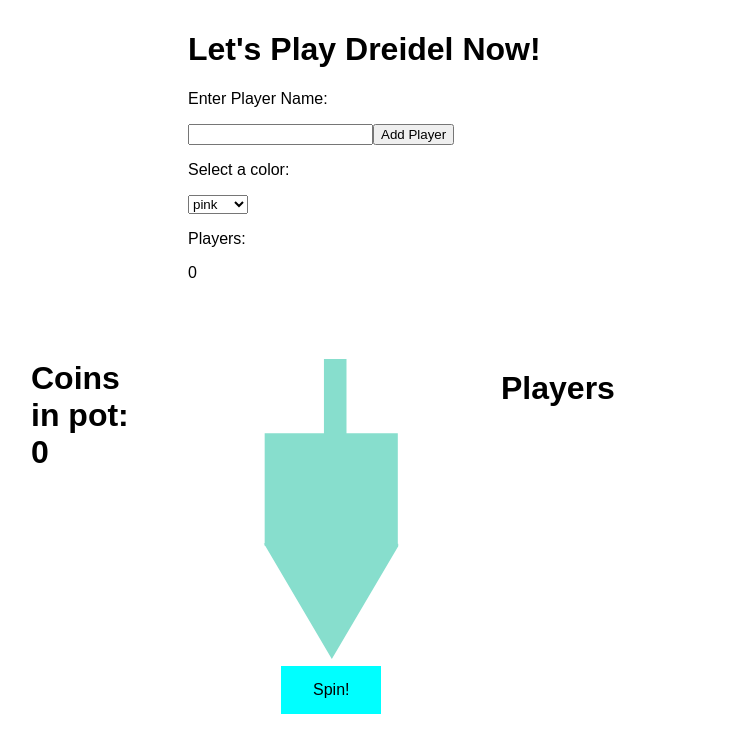
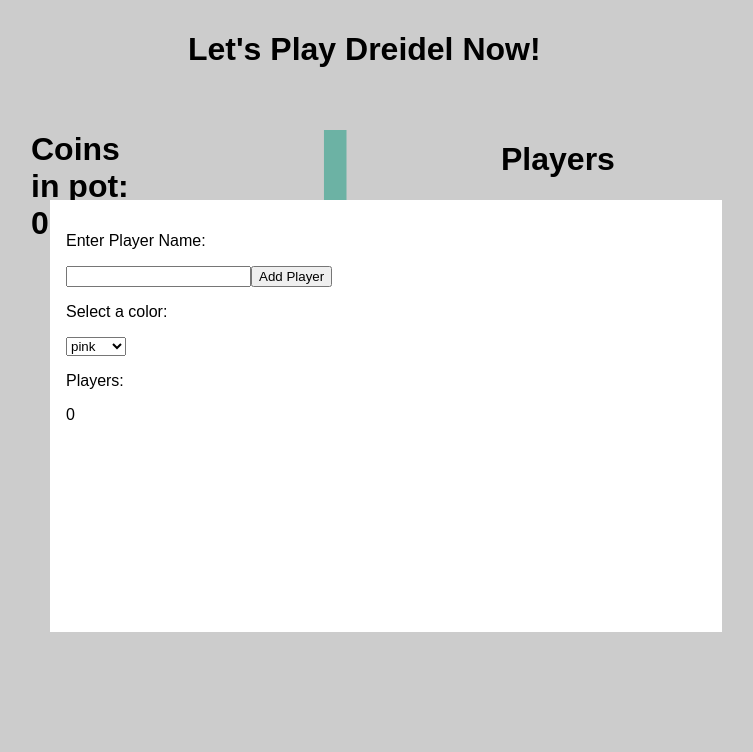
Before and after one commit to leifdroms/dreidel, a React (Create React App) app: page / in a window 1280 px wide. Shown: the top 752 px of the page, without its empty margins (270-1023 px from the left). Built offline with nearby package versions, Linux system fonts and the light colour scheme.

Commit message:
working modal for newgame

```diff
--- a/src/App.jsx
+++ b/src/App.jsx
@@ -110,9 +110,10 @@ class App extends React.Component {
         }
     return (
       <div>
+      {newGame}
+
         <div className="centeredText">
           <h1 className="App-title">Let's Play Dreidel Now!</h1>
-        {newGame}
         </div>
         <div className="centered">
           <Dreidel className="centered" hebrewLetter={this.state.hebrewLetter}
--- a/src/components/newgame/newgame.css
+++ b/src/components/newgame/newgame.css
@@ -1,26 +1,23 @@
-.black_overlay {
-    display: none;
+.blackOverlay {
     position: absolute;
-    top: 0%;
-    left: 0%;
+    top: 0px;
+    left: 0px;
     width: 100%;
     height: 100%;
     background-color: black;
     z-index: 1001;
     -moz-opacity: 0.8;
-    opacity: .80;
-    filter: alpha(opacity=80);
+    opacity: .2;
   }
-  .white_content {
-    display: none;
+  .whiteContent {
     position: absolute;
     top: 25%;
     left: 25%;
     width: 50%;
     height: 50%;
     padding: 16px;
-    border: 16px solid orange;
-    background-color: white;
+    opacity: 1;
+    background-color:rgb(255, 255, 255);
     z-index: 1002;
     overflow: auto;
   }
--- a/src/components/newgame/newgame.jsx
+++ b/src/components/newgame/newgame.jsx
@@ -8,7 +8,10 @@ class Newgame extends React.Component {
   if (this.props.newGame) {
 
     return (
-      <div className="popup overlay">
+      <div>
+      <div className="blackOverlay">
+      </div>
+      <div className="whiteContent">
         <p>Enter Player Name: </p>
         <input ref="playerName"/><button onClick={() => this.props.addPlayer(this.refs.playerName.value,this.refs.color.value) }>Add Player</button>
         <p>Select a color:</p>
@@ -23,6 +26,7 @@ class Newgame extends React.Component {
        <p>{this.props.players.length}</p>
         <button style={{"visibility":this.props.players.length<2?"hidden":"visible"}} onClick={()=> this.props.startGame()}>Let us Play!</button>
       </div>
+      </div>
     );
   }
   return null;
```
